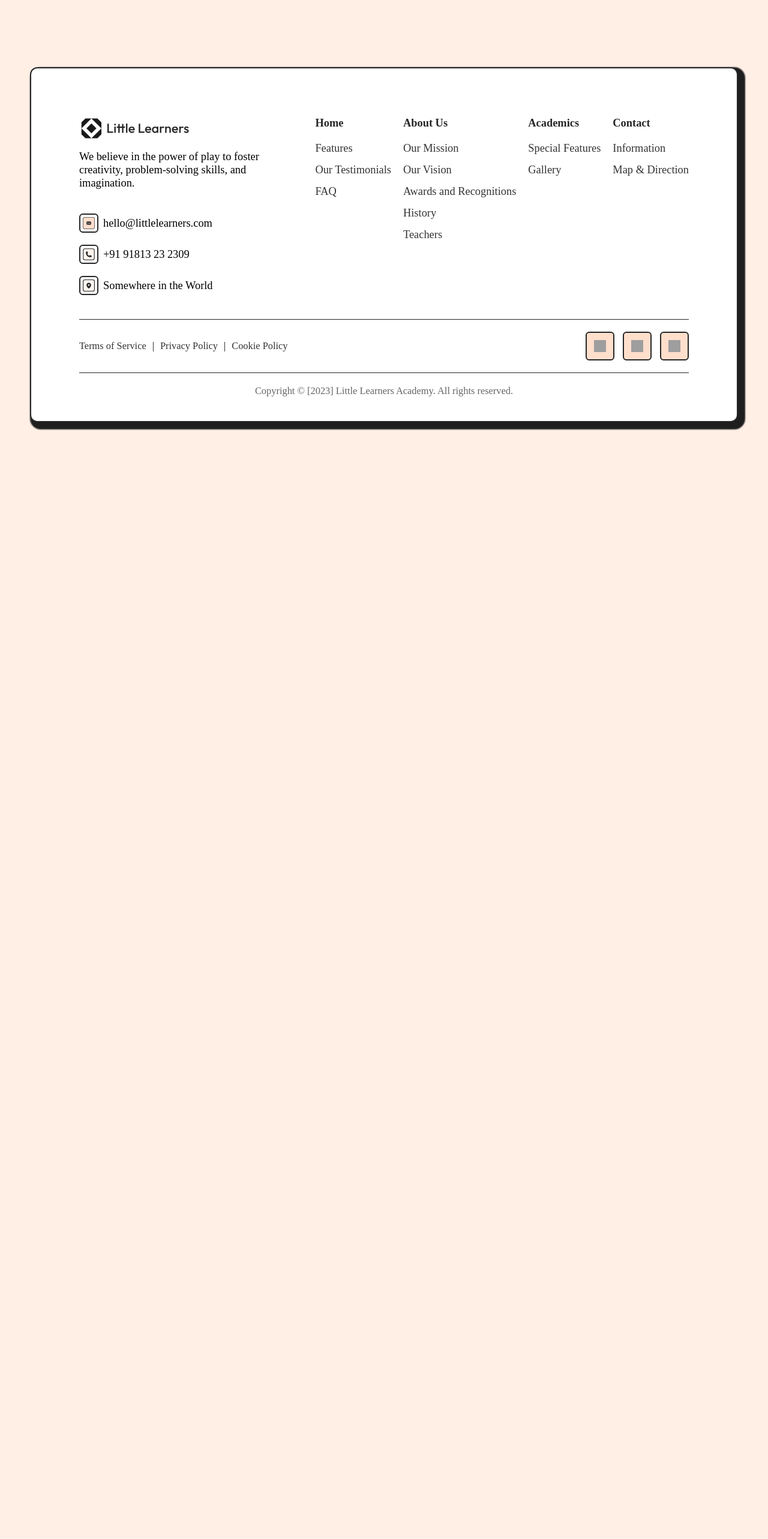
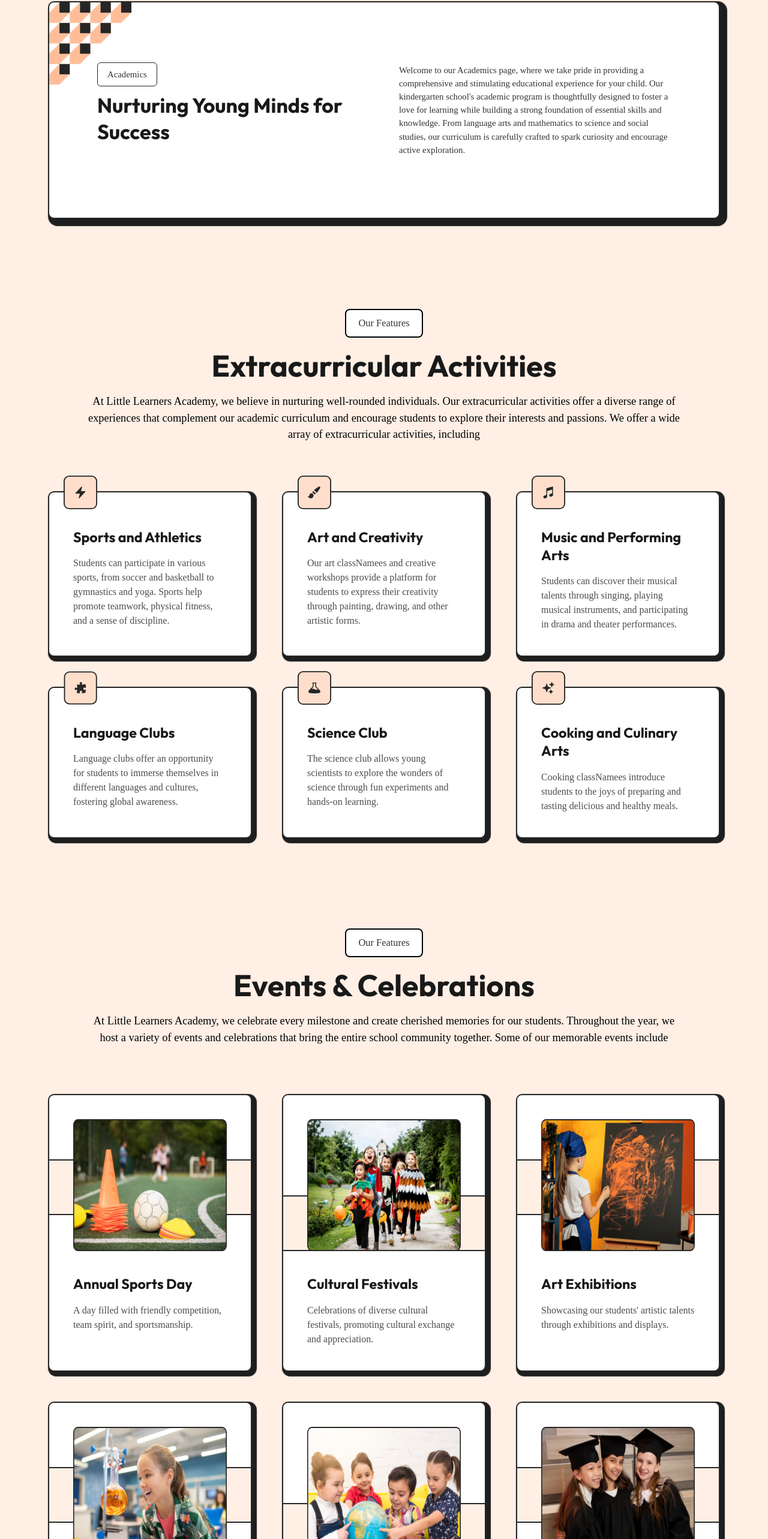
Before and after one commit to surajb0710/School-Education-Site, a React (Vite) app: page /students-life in a window 1280 px wide. Shown: the part 184-2750 px from the top of the page at 60% size. Before the commit the page ends 906 px from the top, so only its background shows below. Built offline with nearby package versions, Linux system fonts and the light colour scheme; grey boxes are pictures that could not be loaded; a web font is replaced by a local one.

Commit message:
Students-Life Page Updated

```diff
--- a/src/App.jsx
+++ b/src/App.jsx
@@ -20,7 +20,7 @@ function App() {
           <Route path="/about-us" element={<AboutUs />} />
           <Route path="/academics" element={<Academics />} />
           <Route path="/contact" element={<Contact />} />
-          <Route path="/studentlife" element={<StudentLife />} />
+          <Route path="/students-life" element={<StudentLife />} />
           <Route path="/admissions" element={<Admission />} />
         </Routes>
         <Footer />
--- /dev/null
+++ b/src/components/StudentsLife/EventsCelebrations.jsx
@@ -0,0 +1,88 @@
+import { Students_life } from '../../assets/assets.js';
+
+const EventsCelebrations = () => {
+  return (
+    <section className="events-celebrations">
+      <div>
+        <p>Our Features</p>
+        <h1>Events & Celebrations</h1>
+        <p>
+          At Little Learners Academy, we celebrate every milestone and create
+          cherished memories for our students. Throughout the year, we host a
+          variety of events and celebrations that bring the entire school
+          community together. Some of our memorable events include
+        </p>
+      </div>
+      <div className="events-celebrations-block">
+        <div className="event">
+          <div></div>
+          <div className="event__details">
+            <img src={Students_life.annual_sports_day} alt="" />
+            <h2>Annual Sports Day</h2>
+            <p>
+              A day filled with friendly competition, team spirit, and
+              sportsmanship.
+            </p>
+          </div>
+        </div>
+        <div className="event">
+          <div></div>
+          <div className="event__details">
+            <img src={Students_life.cultural_festivals} alt="" />
+            <h2>Cultural Festivals</h2>
+            <p>
+              Celebrations of diverse cultural festivals, promoting cultural
+              exchange and appreciation.
+            </p>
+          </div>
+        </div>
+        <div className="event">
+          <div></div>
+          <div className="event__details">
+            <img src={Students_life.art_exhibitions} alt="" />
+            <h2>Art Exhibitions</h2>
+            <p>
+              {`Showcasing our students' artistic talents through exhibitions and
+              displays.`}
+            </p>
+          </div>
+        </div>
+        <div className="event">
+          <div></div>
+          <div className="event__details">
+            <img src={Students_life.science_fair} alt="" />
+            <h2>Science Fair</h2>
+            <p>
+              A platform for budding scientists to present their innovative
+              projects and experiments.
+            </p>
+          </div>
+        </div>
+        <div className="event">
+          <div></div>
+          <div className="event__details">
+            <img src={Students_life.international_day} alt="" />
+            <h2>International Day</h2>
+            <p>
+              A vibrant celebration of our diverse community, embracing cultures
+              from around the world.
+            </p>
+          </div>
+        </div>
+        <div className="event">
+          <div></div>
+          <div className="event__details">
+            <img src={Students_life.graduation_ceremony} alt="" />
+            <h2>Graduation Ceremony</h2>
+            <p>
+              A significant milestone as our Kindergarten students prepare to
+              embark on their academic journey.
+            </p>
+          </div>
+        </div>
+      </div>
+    </section>
+  );
+};
+
+export default EventsCelebrations;
--- /dev/null
+++ b/src/components/StudentsLife/ExtraCuricularActivities.jsx
@@ -0,0 +1,75 @@
+import { svgs } from '../../assets/assets';
+
+const ExtraCuricularActivities = () => {
+  return (
+    <section className="extracurricular-activities">
+      <div>
+        <p>Our Features</p>
+        <h1>Extracurricular Activities</h1>
+        <p>
+          At Little Learners Academy, we believe in nurturing well-rounded
+          individuals. Our extracurricular activities offer a diverse range of
+          experiences that complement our academic curriculum and encourage
+          students to explore their interests and passions. We offer a wide
+          array of extracurricular activities, including
+        </p>
+      </div>
+      <div className="extracurricular-activities-block">
+        <div className="activity">
+          <img src={svgs.zig_zag} alt="" />
+          <h2>Sports and Athletics</h2>
+          <p>
+            Students can participate in various sports, from soccer and
+            basketball to gymnastics and yoga. Sports help promote teamwork,
+            physical fitness, and a sense of discipline.
+          </p>
+        </div>
+        <div className="activity">
+          <img src={svgs.paint_brush} alt="" />
+          <h2>Art and Creativity</h2>
+          <p>
+            Our art classNamees and creative workshops provide a platform for
+            students to express their creativity through painting, drawing, and
+            other artistic forms.
+          </p>
+        </div>
+        <div className="activity">
+          <img src={svgs.music_node} alt="" />
+          <h2>Music and Performing Arts</h2>
+          <p>
+            Students can discover their musical talents through singing, playing
+            musical instruments, and participating in drama and theater
+            performances.
+          </p>
+        </div>
+        <div className="activity">
+          <img src={svgs.puzzle_piece} alt="" />
+          <h2>Language Clubs</h2>
+          <p>
+            Language clubs offer an opportunity for students to immerse
+            themselves in different languages and cultures, fostering global
+            awareness.
+          </p>
+        </div>
+        <div className="activity">
+          <img src={svgs.lab_flask} alt="" />
+          <h2>Science Club</h2>
+          <p>
+            The science club allows young scientists to explore the wonders of
+            science through fun experiments and hands-on learning.
+          </p>
+        </div>
+        <div className="activity">
+          <img src={svgs.tiny_stars} alt="" />
+          <h2>Cooking and Culinary Arts</h2>
+          <p>
+            Cooking classNamees introduce students to the joys of preparing and
+            tasting delicious and healthy meals.
+          </p>
+        </div>
+      </div>
+    </section>
+  );
+};
+
+export default ExtraCuricularActivities;
--- /dev/null
+++ b/src/components/StudentsLife/Overview.jsx
@@ -0,0 +1,29 @@
+import { svgs } from '../../assets/assets.js';
+
+const Overview = () => {
+  return (
+    <section className="overview" id="overview">
+      <img
+        src={svgs.about_overview_abstract}
+        alt=""
+        width="137px"
+        height="137px"
+      />
+      <div className="block">
+        <p>Academics</p>
+        <h1>Nurturing Young Minds for Success</h1>
+      </div>
+      <p>
+        {`Welcome to our Academics page, where we take pride in providing a
+        comprehensive and stimulating educational experience for your child. Our
+        kindergarten school's academic program is thoughtfully designed to
+        foster a love for learning while building a strong foundation of
+        essential skills and knowledge. From language arts and mathematics to
+        science and social studies, our curriculum is carefully crafted to spark
+        curiosity and encourage active exploration.`}
+      </p>
+    </section>
+  );
+};
+
+export default Overview;
--- /dev/null
+++ b/src/components/StudentsLife/StudentSupport.jsx
@@ -0,0 +1,45 @@
+import { svgs } from '../../assets/assets.js';
+
+const StudentSupport = () => {
+  return (
+    <section className="student-support">
+      <div>
+        <p>Our Achievements</p>
+        <h1>Student Support</h1>
+        <p>
+          At Little Learners Academy, we are committed to providing a supportive
+          and nurturing environment that meets the unique needs of each student.
+          Our student support services include
+        </p>
+      </div>
+      <div className="student-support-block">
+        <div className="support">
+          <img src={svgs.light_bulb} alt="" />
+          <h2>Counseling</h2>
+          <p>
+            Professional counselors offer guidance and support to students,
+            addressing their emotional and social well-being.
+          </p>
+        </div>
+        <div className="support">
+          <img src={svgs.open_book} alt="" />
+          <h2>Learning Support</h2>
+          <p>
+            Our educators provide additional assistance to students who may
+            require extra support in their academic journey.
+          </p>
+        </div>
+        <div className="support">
+          <img src={svgs.people} alt="" />
+          <h2>Parent-Teacher Collaboration</h2>
+          <p>
+            {`We foster a strong partnership with parents to ensure seamless
+            communication and mutual support in a child's development.`}
+          </p>
+        </div>
+      </div>
+    </section>
+  );
+};
+
+export default StudentSupport;
--- a/src/pages/StudentLife.jsx
+++ b/src/pages/StudentLife.jsx
@@ -1,5 +1,17 @@
+import EventsCelebrations from '../components/StudentsLife/EventsCelebrations';
+import ExtraCuricularActivities from '../components/StudentsLife/ExtraCuricularActivities';
+import Overview from '../components/StudentsLife/Overview';
+import StudentSupport from '../components/StudentsLife/StudentSupport';
+
 const StudentLife = () => {
-  return <div>StudentLife</div>;
+  return (
+    <main>
+      <Overview />
+      <ExtraCuricularActivities />
+      <EventsCelebrations />
+      <StudentSupport />
+    </main>
+  );
 };
 
 export default StudentLife;
```
